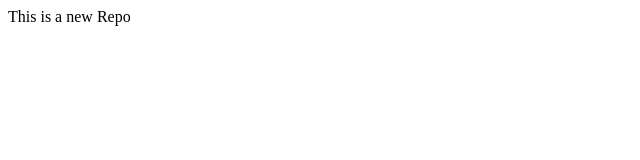
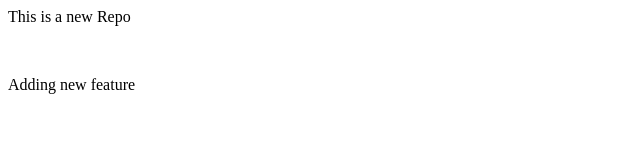
Before and after one commit to ManideepNagamalla/Local-Repo, a plain HTML site: page index.html in a window 1280 px wide. Shown: the whole page, without its empty margins (0-640 px from the left). Drawn offline with Linux system fonts and the light colour scheme.

Commit message:
Adding new features

```diff
--- a/index.html
+++ b/index.html
@@ -1 +1,3 @@
 <p>This is a new Repo</p>
+<br>
+<p>Adding new feature</p>
```
